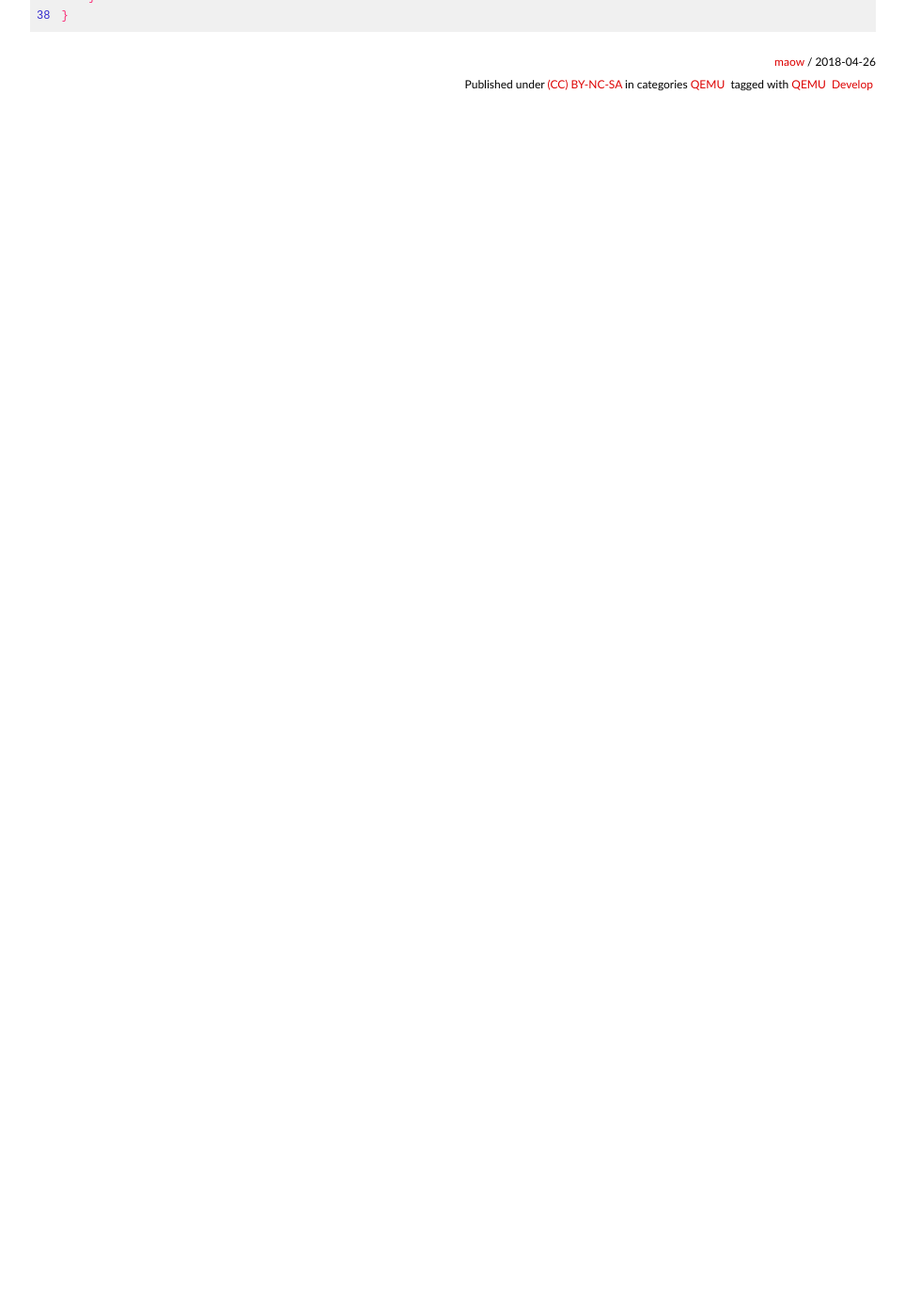
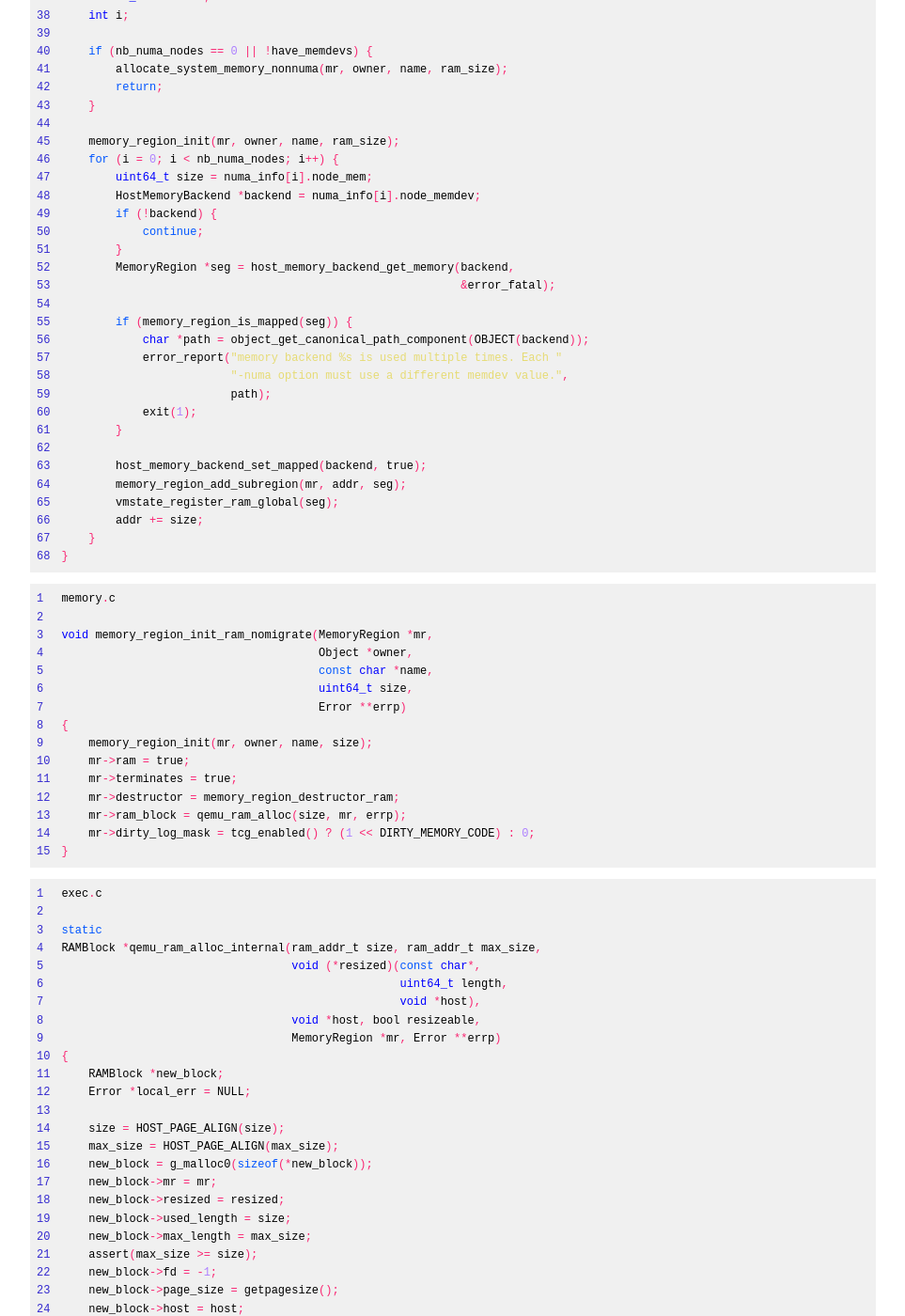
Before and after one commit to HSCS506/hscs506.github.io, a Jekyll site: the page built from _posts/2018-04-26-qemu-develop-manual.md, in a window 1280 px wide and 1400 px high, scrolled down 7855 px. Shown: the whole window at 94% size, without its empty margins (158-1121 px from the left). Built offline with Jekyll 4.4.1, drawn with Linux system fonts in a browser that asks for light colours; some web fonts are replaced; before the commit the page ends 7985 px from its top, so only the background shows below that; some of the changed text lies outside the part shown.

Commit message:
post: add memory alloc nonuma API
添加内存分配接口nonuma说明

Signed-off-by: Mao W <maow.cd@foxmail.com>

```diff
--- a/_posts/2018-04-26-qemu-develop-manual.md
+++ b/_posts/2018-04-26-qemu-develop-manual.md
@@ -377,6 +377,36 @@
 {% highlight c linenos %}
 numa.c
 
+static void allocate_system_memory_nonnuma(MemoryRegion *mr, Object *owner,
+                                           const char *name,
+                                           uint64_t ram_size)
+{
+    if (mem_path) {
+#ifdef __linux__
+        Error *err = NULL;
+        memory_region_init_ram_from_file(mr, owner, name, ram_size, false,
+                                         mem_path, &err);
+        if (err) {
+            error_report_err(err);
+            if (mem_prealloc) {
+                exit(1);
+            }
+
+            /* Legacy behavior: if allocation failed, fall back to
+             * regular RAM allocation.
+             */
+            memory_region_init_ram_nomigrate(mr, owner, name, ram_size, &error_fatal);
+        }
+#else
+        fprintf(stderr, "-mem-path not supported on this host\n");
+        exit(1);
+#endif
+    } else {
+        memory_region_init_ram_nomigrate(mr, owner, name, ram_size, &error_fatal);
+    }
+    vmstate_register_ram_global(mr);
+}
+
 void memory_region_allocate_system_memory(MemoryRegion *mr, Object *owner,
                                           const char *name,
                                           uint64_t ram_size)
@@ -416,4 +446,121 @@
 {% endhighlight %}
 
 {% highlight c linenos %}
+memory.c
+
+void memory_region_init_ram_nomigrate(MemoryRegion *mr,
+                                      Object *owner,
+                                      const char *name,
+                                      uint64_t size,
+                                      Error **errp)
+{
+    memory_region_init(mr, owner, name, size);
+    mr->ram = true;
+    mr->terminates = true;
+    mr->destructor = memory_region_destructor_ram;
+    mr->ram_block = qemu_ram_alloc(size, mr, errp);
+    mr->dirty_log_mask = tcg_enabled() ? (1 << DIRTY_MEMORY_CODE) : 0;
+}
 {% endhighlight %}
+
+{% highlight c linenos %}
+exec.c
+
+static
+RAMBlock *qemu_ram_alloc_internal(ram_addr_t size, ram_addr_t max_size,
+                                  void (*resized)(const char*,
+                                                  uint64_t length,
+                                                  void *host),
+                                  void *host, bool resizeable,
+                                  MemoryRegion *mr, Error **errp)
+{
+    RAMBlock *new_block;
+    Error *local_err = NULL;
+
+    size = HOST_PAGE_ALIGN(size);
+    max_size = HOST_PAGE_ALIGN(max_size);
+    new_block = g_malloc0(sizeof(*new_block));
+    new_block->mr = mr;
+    new_block->resized = resized;
+    new_block->used_length = size;
+    new_block->max_length = max_size;
+    assert(max_size >= size);
+    new_block->fd = -1;
+    new_block->page_size = getpagesize();
+    new_block->host = host;
+    if (host) {
+        new_block->flags |= RAM_PREALLOC;
+    }
+    if (resizeable) {
+        new_block->flags |= RAM_RESIZEABLE;
+    }
+    ram_block_add(new_block, &local_err);
+    if (local_err) {
+        g_free(new_block);
+        error_propagate(errp, local_err);
+        return NULL;
+    }
+    return new_block;
+}
+
+RAMBlock *qemu_ram_alloc(ram_addr_t size, MemoryRegion *mr, Error **errp)
+{
+    return qemu_ram_alloc_internal(size, size, NULL, NULL, false, mr, errp);
+}
+{% endhighlight %}
+
+AddressSpace结构体
+{% highlight c linenos %}
+include/exec/memory.h
+
+/**
+ * AddressSpace: describes a mapping of addresses to #MemoryRegion objects
+ */
+struct AddressSpace {
+    /* All fields are private. */
+    struct rcu_head rcu;
+    char *name;
+    MemoryRegion *root;
+
+    /* Accessed via RCU.  */
+    struct FlatView *current_map;
+
+    int ioeventfd_nb;
+    struct MemoryRegionIoeventfd *ioeventfds;
+    QTAILQ_HEAD(memory_listeners_as, MemoryListener) listeners;
+    QTAILQ_ENTRY(AddressSpace) address_spaces_link;
+};
+{% endhighlight %}
+
+{% highlight c linenos %}
+memory.c
+
+void address_space_init(AddressSpace *as, MemoryRegion *root, const char *name)
+{
+    memory_region_ref(root);
+    as->root = root;
+    as->current_map = NULL;
+    as->ioeventfd_nb = 0;
+    as->ioeventfds = NULL;
+    QTAILQ_INIT(&as->listeners);
+    QTAILQ_INSERT_TAIL(&address_spaces, as, address_spaces_link);
+    as->name = g_strdup(name ? name : "anonymous");
+    address_space_update_topology(as);
+    address_space_update_ioeventfds(as);
+}
+{% endhighlight %}
+
+{% highlight c linenos %}
+memory.c
+
+static QTAILQ_HEAD(memory_listeners, MemoryListener) memory_listeners
+    = QTAILQ_HEAD_INITIALIZER(memory_listeners);
+
+static QTAILQ_HEAD(, AddressSpace) address_spaces
+    = QTAILQ_HEAD_INITIALIZER(address_spaces);
+{% endhighlight %}
+
+
+
+{% highlight c linenos %}
+{% endhighlight %}
```
Also changed, not shown: 2 other files.
